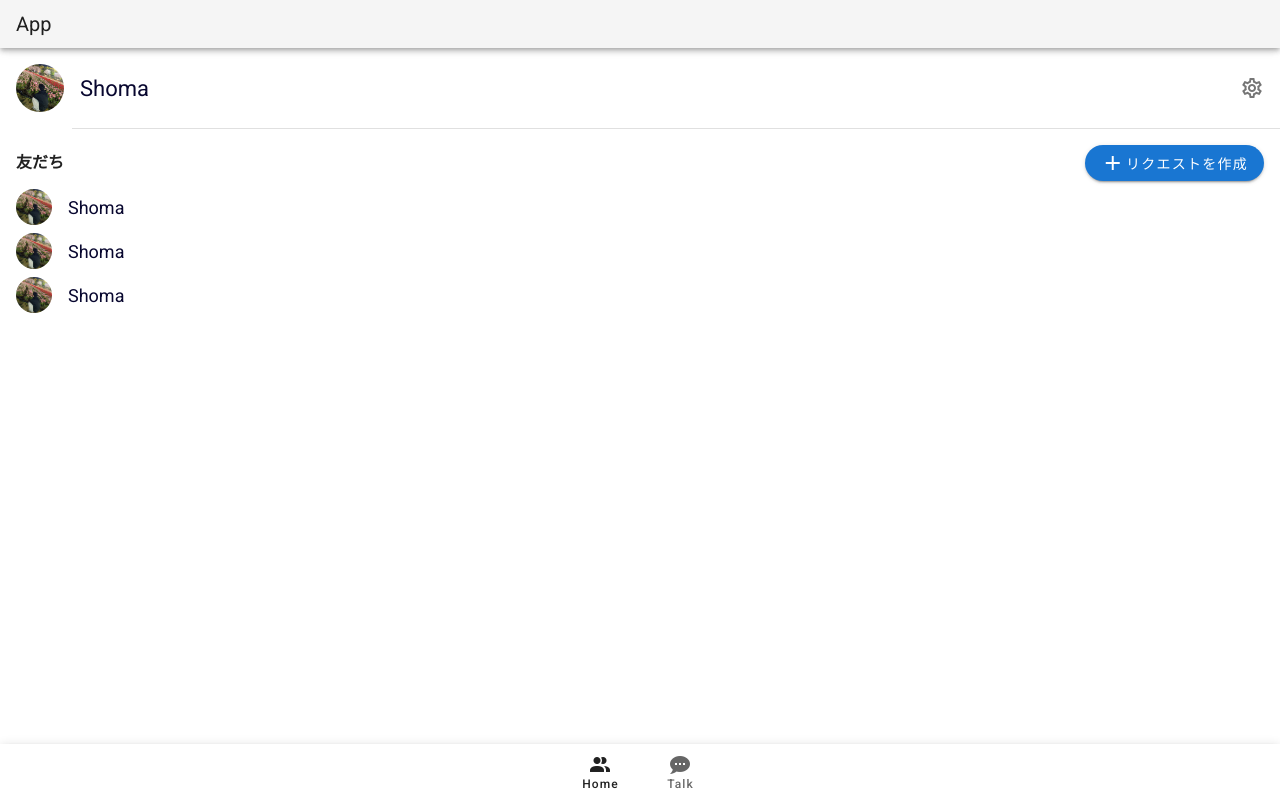
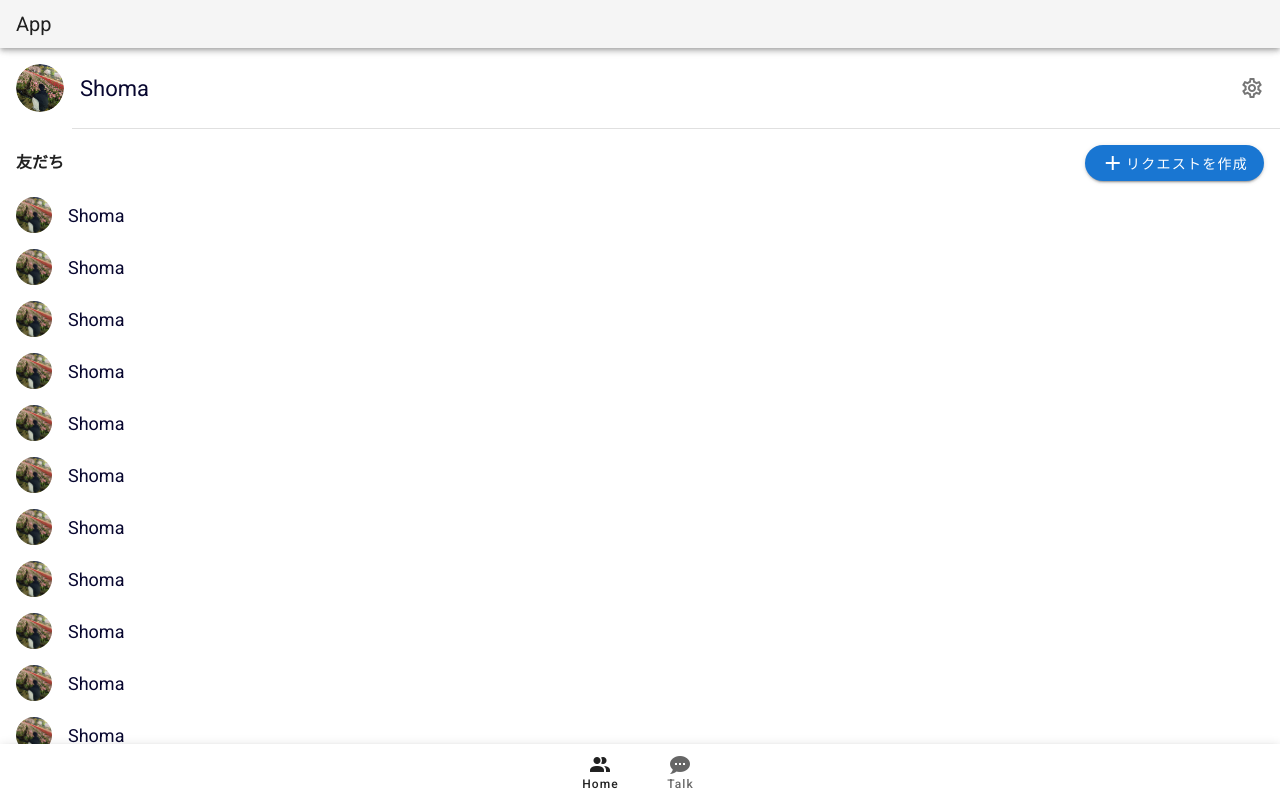
Before and after one commit to knknk98/dena-hackathon-front, a Nuxt app in the folder app/: page / in a window 1280 px wide. Shown: the top 798 px of the page. Built offline with nearby package versions, Linux system fonts and the light colour scheme.

Commit message:
[style] header固定等の調整

```diff
--- a/app/components/TalkItem.vue
+++ b/app/components/TalkItem.vue
@@ -1,6 +1,5 @@
 <template>
   <div>
-    <app-header />
     <!-- テキストも表示するタイプ(普通にトークしてる状態) -->
     <div v-if="isTalking" class="talking ma-4">
       <div class="talking-inner">
--- a/app/pages/index.vue
+++ b/app/pages/index.vue
@@ -1,14 +1,12 @@
 <template>
   <div>
-    <app-header />
+    <app-header class="header" />
     <!-- 自分のアイコン、名前表示 -->
     <div class="user ma-4">
       <div class="user-inner">
-        <img
-          src="../assets/icon_sample.png"
-          alt="ユーザーアイコン"
-          class="user-inner-icon"
-        />
+        <v-avatar size="48">
+          <img src="../assets/icon_sample.png" />
+        </v-avatar>
         <p class="user-inner-name ma-0 ml-4">Shoma</p>
       </div>
       <v-icon>mdi-cog-outline</v-icon>
@@ -21,9 +19,7 @@
       >
     </div>
     <!-- 友だち表示するコンポーネント -->
-    <friend-item class="mx-4 my-2" />
-    <friend-item class="mx-4 my-2" />
-    <friend-item class="mx-4 my-2" />
+    <friend-item v-for="i in 20" :key="i" class="ma-4" />
 
     <v-bottom-navigation v-model="value" class="tab">
       <v-btn value="home">
@@ -47,7 +43,7 @@
     >
       <v-card>
         <!-- header -->
-        <v-toolbar dark color="primary">
+        <v-toolbar dark color="primary" class="header">
           <v-btn icon dark @click="dialog = false">
             <v-icon>mdi-close</v-icon>
           </v-btn>
@@ -57,17 +53,10 @@
             <v-btn dark text @click="dialog = false">作成</v-btn>
           </v-toolbar-items>
         </v-toolbar>
+
         <v-list three-line subheader>
           <v-subheader class="font-weight-bold">友だちを選択</v-subheader>
-          <div class="choice-friend ma-4">
-            <friend-item />
-            <v-checkbox hide-details class="shrink mr-2 mt-0"></v-checkbox>
-          </div>
-          <div class="choice-friend ma-4">
-            <friend-item />
-            <v-checkbox hide-details class="shrink mr-2 mt-0"></v-checkbox>
-          </div>
-          <div class="choice-friend ma-4">
+          <div v-for="i in 20" :key="i" class="choice-friend ma-4">
             <friend-item />
             <v-checkbox hide-details class="shrink mr-2 mt-0"></v-checkbox>
           </div>
@@ -96,6 +85,12 @@ export default Vue.extend({
 </script>
 
 <style lang="scss" scoped>
+.header {
+  position: sticky;
+  top: 0;
+  z-index: 2;
+}
+
 .user {
   display: flex;
   align-items: center;
--- a/app/pages/talk.vue
+++ b/app/pages/talk.vue
@@ -1,6 +1,8 @@
 <template>
   <div>
-    <talk-item />
+    <app-header class="header" />
+    <talk-item v-for="i in 20" :key="i" />
+
     <v-bottom-navigation v-model="value" class="tab">
       <v-btn value="home" nuxt to="/">
         <span>Home</span>
@@ -29,6 +31,12 @@ export default Vue.extend({
 </script>
 
 <style lang="scss" scoped>
+.header {
+  position: sticky;
+  top: 0;
+  z-index: 2;
+}
+
 .tab {
   position: fixed;
   bottom: 0;
```
